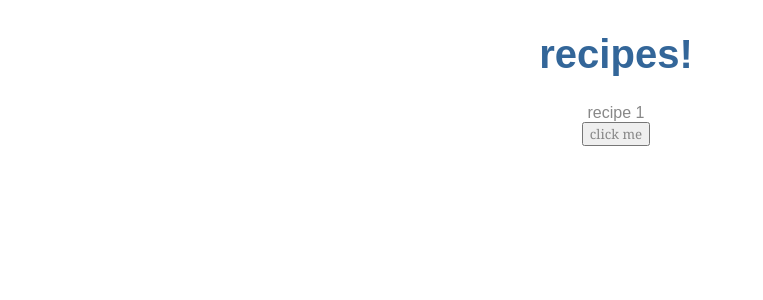
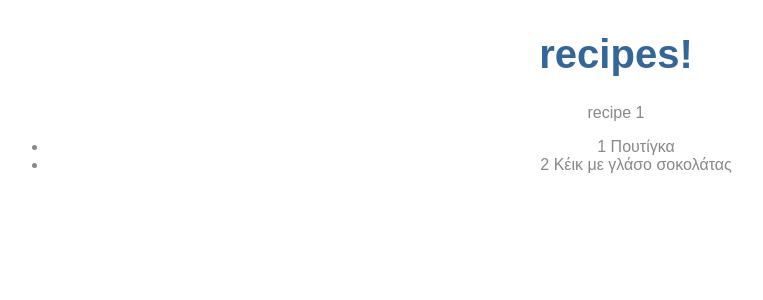
Before and after one commit to sbaibos/recipes, an Angular app: page / in a window 1280 px wide. Shown: the top 300 px of the page, without its empty margins (24-787 px from the left). Built offline with nearby package versions, Linux system fonts and the light colour scheme; no server answers.

Commit message:
parallel commit with mockfiles instead of service

```diff
--- a/src/app/components/recipe/recipe.component.html
+++ b/src/app/components/recipe/recipe.component.html
@@ -4,10 +4,25 @@
 
 </div>
 
-<button (click) ="clicked()">click me</button>
+<!-- <button (click) ="clicked()">click me</button> -->
 
-<ul *ngIf = "users">
+<!-- <ul *ngIf = "users">
 <li *ngFor = "let user of users">
-    <p> {{user.recipe_name}}</p>
+    <p (click) ="selectedUsers(user)">{{user.recipe_id}} {{user.recipe_name}}</p>
+</li>
+</ul> -->
+
+
+
+
+<ul >
+  <li *ngFor="let recipe of recipes">
+    <span >{{recipe.recipe_id}}</span> {{recipe.recipe_name}}
+  </li>
+</ul>
+
+<ul *ngIf = "selectedUser">
+<li *ngFor = "let user of users">
+    <p> {{selectedUser.recipe_id}}</p>
 </li>
 </ul>
--- a/src/app/components/recipe/recipe.component.ts
+++ b/src/app/components/recipe/recipe.component.ts
@@ -1,6 +1,7 @@
 import { Component, OnInit } from '@angular/core';
 import {RecipeModel} from '../../models/recipe.model';
-import {RecipesService} from '../../services/recipes.service';
+// import {RecipesService} from '../../services/recipes.service';
+import {RECIPES} from '../../mockfiles/mock-recipes';
 
 @Component({
   selector: 'app-recipe',
@@ -11,19 +12,39 @@ export class RecipeComponent implements OnInit {
   recipeModel: RecipeModel[];
   name = "recipe 1";
   users: Object;
-  constructor(private recipes:RecipesService) { }
+  recipes = RECIPES; //the mockfile
+
+
+  // private recipes:RecipesService
+  constructor() { }
 
   ngOnInit() {
-	  this.recipes.getRecipes().subscribe(data=>{
-	   this.users = data;
-	  console.log(this.users);
-	  }
-	  );
+	  // this.recipes.getRecipes().subscribe(data=>{
+	   // this.users = data;
+	  // console.log(this.users);
+	  // }
+	  // );
+
+
+
+
   }
 
-  clicked(){
+  // clicked(){
 
-	  this.recipes.clicked();
+	  // this.recipes.clicked();
 
-  }
+// }
+
+selectedUser: RecipeModel;
+
+selectedUsers(user: RecipeModel): void {
+
+		   this.selectedUser = new RecipeModel;
+
+
+
 }
+
+
+}
--- /dev/null
+++ b/src/app/mockfiles/mock-recipes.ts
@@ -0,0 +1,9 @@
+import { RecipeModel } from '../models/recipe.model';
+
+export const RECIPES: RecipeModel[] = [
+  { recipe_id:1,
+	recipe_name:"Πουτίγκα" },
+  { recipe_id:2,
+	recipe_name:"Κέικ με γλάσο σοκολάτας" }
+
+];
--- a/src/app/models/recipe.model.ts
+++ b/src/app/models/recipe.model.ts
@@ -1,4 +1,4 @@
 export class RecipeModel {
-    id: number;
-    name: string;
+    recipe_id: number;
+    recipe_name: string;
 }
```
